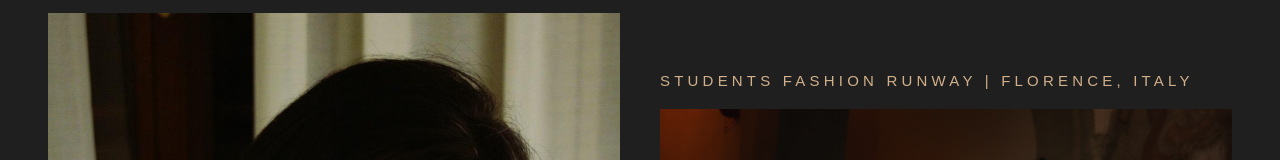
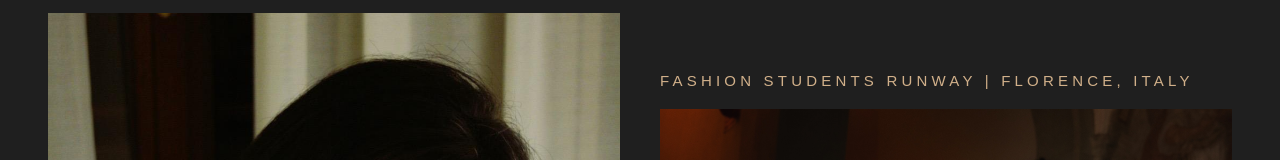
Before and after one commit to pearllllsss/Portfolio, a Next.js app: page / in a window 1280 px wide. Shown: the part 299-459 px from the top of the page. Built offline with nearby package versions, Linux system fonts and the light colour scheme.

Commit message:
Small update

```diff
--- a/app/page.tsx
+++ b/app/page.tsx
@@ -15,7 +15,7 @@ export default function Page() {
     {
       src: "/images/runway1.jpg",
       alt: "Portrait 2",
-      title: "Students Fashion Runway | Florence, Italy",
+      title: "Fashion Students Runway | Florence, Italy",
       offset: true,
     },
     {
```
